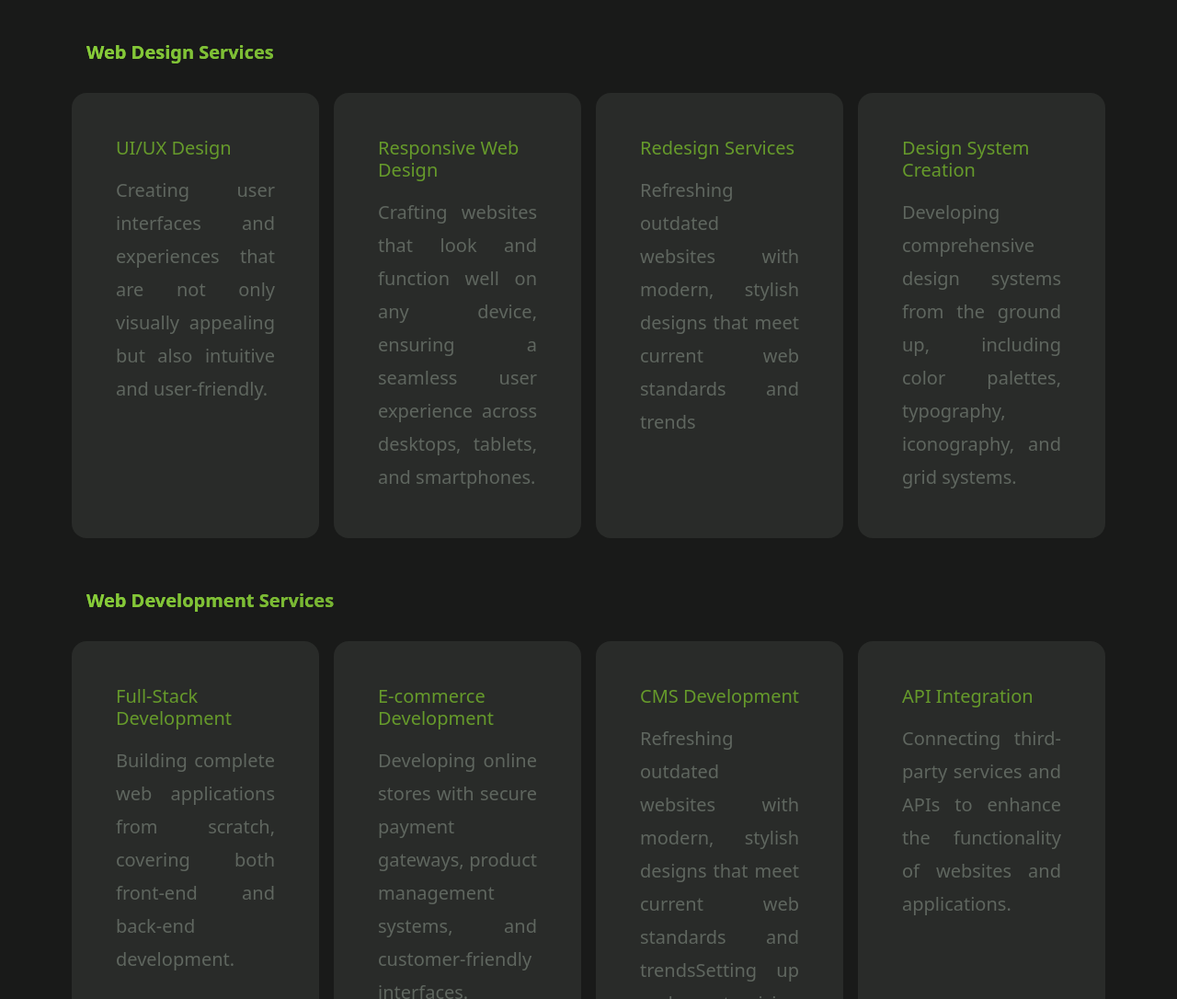
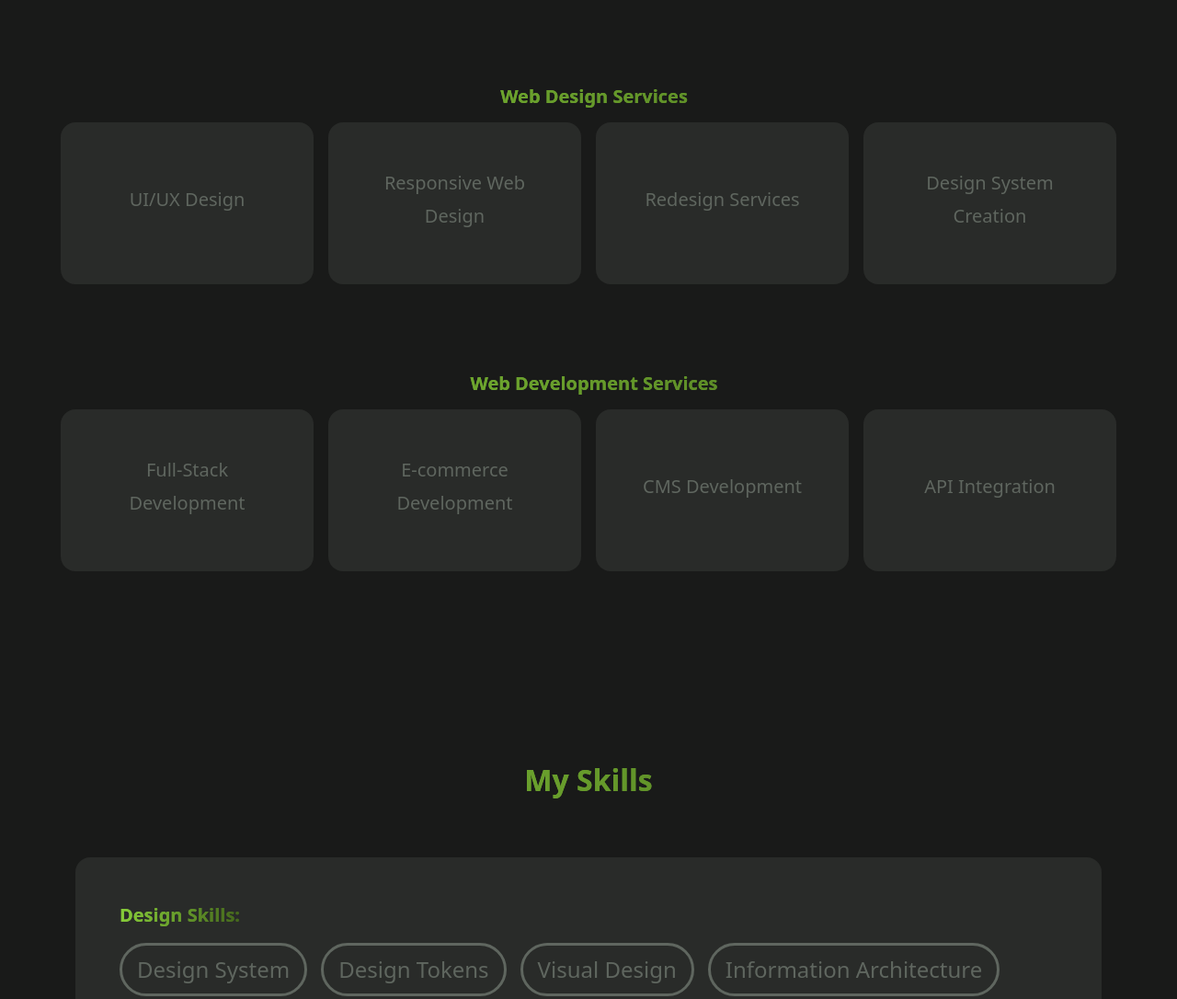
Before and after one commit to mariam-khasawneh/My-portfolio, a plain HTML site: page index.html in a window 1280 px wide. Shown: the part 884-1970 px from the top of the page at 92% size. Drawn offline with nearby package versions, Linux system fonts and the light colour scheme.

Commit message:
Editing services

```diff
--- a/index.html
+++ b/index.html
@@ -92,109 +92,75 @@
 
 <!-- Services Start -->
 <section id="Services-sction" class="py-5 my-5">
-  <div class="container">
+  <div class="container px-0">
     <h1 class="heading-text fs-2 p-3 m-0 text-center my-5" data-aos="zoom-in-up">Explore My Offerings For you</h1>
-    <div id="web-design-services" class="row mb-5"  data-aos="zoom-in-up">
-      <div class="ps-4">
-        <h1 class="heading-text fs-5 ">Web Design Services</h1>
+    <!--Design services  -->
+    <div class="row row-gap-3 mb-5 "  data-aos="zoom-in-up">
+      <div class="ps-4 mt-5">
+        <h1 class="heading-text fs-5 m-0 text-center">Web Design Services</h1>
       </div>
-      <div class="row"></div>
-      <div class="col-lg-3 col-md-6 col-sm-6 p-2 d-flex">
-        <div class="bg-secodary rounded-4 p-3 p-lg-5 p-md-3 p-sm-3">
-          <h1 class="box-heading fs-5 mb-3" style="color: #669A2B;">
+      <div class="col-lg-3 col-md-6 col-sm-12 px-2 d-flex">
+        <div class="bg-secodary rounded-4 p-3 p-lg-5 p-md-3 p-sm-3 d-flex flex-fill justify-content-center align-items-center">
+          <h1 class="p-text fs-5 text-center" >
             UI/UX Design
           </h1>
-          <p class="p-text fs-5">
-            Creating user interfaces and experiences that are not only visually appealing but also intuitive and user-friendly.
-          </p>
         </div>
       </div>
-      <div class="col-lg-3 col-md-6 col-sm-6 p-2 d-flex">
-        <div class="bg-secodary rounded-4 p-3 p-lg-5 p-md-3 p-sm-3">
-          <h1 class="box-heading fs-5 mb-3" style="color: #669A2B;">
+      <div class="col-lg-3 col-md-6 col-sm-12 px-2 d-flex">
+        <div class="bg-secodary rounded-4 p-3 p-lg-5 p-md-3 p-sm-3 d-flex flex-fill justify-content-center align-items-center">
+          <h1 class="p-text fs-5 text-center" >
             Responsive Web Design
           </h1>
-          <p class="p-text fs-5">
-            Crafting websites that look and function well on any device, ensuring a seamless user experience across desktops, tablets, and smartphones.
-          </p>
         </div>
       </div>
-      <div class="col-lg-3 col-md-6 col-sm-6 p-2 d-flex">
-        <div class="bg-secodary rounded-4 p-3 p-lg-5 p-md-3 p-sm-3">
-          <h1 class="box-heading fs-5 mb-3" style="color: #669A2B;">
+      <div class="col-lg-3 col-md-6 col-sm-12 px-2 d-flex">
+        <div class="bg-secodary rounded-4 p-3 p-lg-5 p-md-3 p-sm-3 d-flex flex-fill justify-content-center align-items-center">
+          <h1 class="p-text fs-5 text-center" >
             Redesign Services
           </h1>
-          <p class="p-text fs-5">
-            Refreshing outdated websites with modern, stylish designs that meet current web standards and trends
-          </p>
         </div>
       </div>
-      <div class="col-lg-3 col-md-6 col-sm-6 p-2 d-flex">
-        <div class="bg-secodary rounded-4 p-3 p-lg-5 p-md-3 p-sm-3">
-          <h1 class="box-heading fs-5 mb-3" style="color: #669A2B;">
+      <div class="col-lg-3 col-md-6 col-sm-12 px-2 d-flex">
+        <div class="bg-secodary rounded-4 p-3 p-lg-5 p-md-3 p-sm-3 d-flex flex-fill justify-content-center align-items-center">
+          <h1 class="p-text fs-5 text-center" >
             Design System Creation
           </h1>
-          <p class="p-text fs-5" >
-            Developing comprehensive design systems from the ground up, including color palettes, typography, iconography, and grid systems.          </p>
         </div>
       </div>
-      <div class="col-3"></div>
-      <div class="col-3"></div>
     </div>
-    <div id="web-development-services " class="row"  data-aos="zoom-in-up">
-      <div class="ps-4">
-        <h1 class="heading-text fs-5 ">Web Development Services</h1>
+    <!--Development services  -->
+    <div class="row row-gap-3 "  data-aos="zoom-in-up">
+      <div class="ps-4 mt-5">
+        <h1 class="heading-text fs-5 m-0 text-center">Web Development Services</h1>
       </div>
-      <div class="row"></div>
-      <div class="col-lg-3 col-md-6 col-sm-6 p-2 d-flex">
-        <div class="bg-secodary rounded-4 p-3 p-lg-5 p-md-3 p-sm-3">
-          <h1 class="box-heading fs-5 mb-3" style="color: #669A2B;">
+      <div class="col-lg-3 col-md-6 col-sm-12 px-2 d-flex">
+        <div class="bg-secodary rounded-4 p-3 p-lg-5 p-md-3 p-sm-3 d-flex flex-fill justify-content-center align-items-center">
+          <h1 class="p-text fs-5 text-center" >
             Full-Stack Development
           </h1>
-          <p class="p-text fs-5">
-            Building complete web applications from scratch, covering both front-end and back-end development.
-          </p>
         </div>
       </div>
-      <div class="col-lg-3 col-md-6 col-sm-6 p-2 d-flex">
-        <div class="bg-secodary rounded-4 p-3 p-lg-5 p-md-3 p-sm-3">
-          <h1 class="box-heading fs-5 mb-3" style="color: #669A2B;">
+      <div class="col-lg-3 col-md-6 col-sm-12 px-2 d-flex">
+        <div class="bg-secodary rounded-4 p-3 p-lg-5 p-md-3 p-sm-3 d-flex flex-fill justify-content-center align-items-center">
+          <h1 class="p-text fs-5 text-center" >
             E-commerce Development
           </h1>
-          <p class="p-text fs-5">
-            Developing online stores with secure payment gateways, product management systems, and customer-friendly interfaces.
-          </p>
         </div>
       </div>
-      <div class="col-lg-3 col-md-6 col-sm-6 p-2 d-flex">
-        <div class="bg-secodary rounded-4 p-3 p-lg-5 p-md-3 p-sm-3">
-          <h1 class="box-heading fs-5 mb-3" style="color: #669A2B;">
+      <div class="col-lg-3 col-md-6 col-sm-12 px-2 d-flex">
+        <div class="bg-secodary rounded-4 p-3 p-lg-5 p-md-3 p-sm-3 d-flex flex-fill justify-content-center align-items-center">
+          <h1 class="p-text fs-5 text-center" >
             CMS Development
           </h1>
-          <p class="p-text fs-5">
-            Refreshing outdated websites with modern, stylish designs that meet current web standards and trendsSetting up and customizing content management systems like WordPress to empower clients to manage their content.
-          </p>
         </div>
       </div>
-      <div class="col-lg-3 col-md-6 col-sm-6 p-2 d-flex">
-        <div class="bg-secodary rounded-4 p-3 p-lg-5 p-md-3 p-sm-3">
-          <h1 class="box-heading fs-5 mb-3" style="color: #669A2B;">
+      <div class="col-lg-3 col-md-6 col-sm-12 px-2 d-flex">
+        <div class="bg-secodary rounded-4 p-3 p-lg-5 p-md-3 p-sm-3 d-flex flex-fill justify-content-center align-items-center">
+          <h1 class="p-text fs-5 text-center" >
             API Integration
           </h1>
-          <p class="p-text fs-5" >
-            Connecting third-party services and APIs to enhance the functionality of websites and applications.
-           </p>
         </div>
       </div>
-      <div class="col-3"></div>
-      <div class="col-3"></div>
-    </div>
-
-    <div class="row">
-      <div class="col-lg-3 col-md-6 col-sm-12"></div>
-      <div class="col-lg-3 col-md-6 col-sm-12"></div>
-      <div class="col-lg-3 col-md-6 col-sm-12"></div>
-      <div class="col-lg-3 col-md-6 col-sm-12"></div>
     </div>
 </section>
 <!-- Services End -->
--- a/portfolio.css
+++ b/portfolio.css
@@ -44,7 +44,6 @@
     font-size: 1.5rem;
     line-height: 2.25rem;
     text-align: left;
-    margin-bottom: 1rem;
     color: #5F665F;
     text-align: justify;
 }
```
